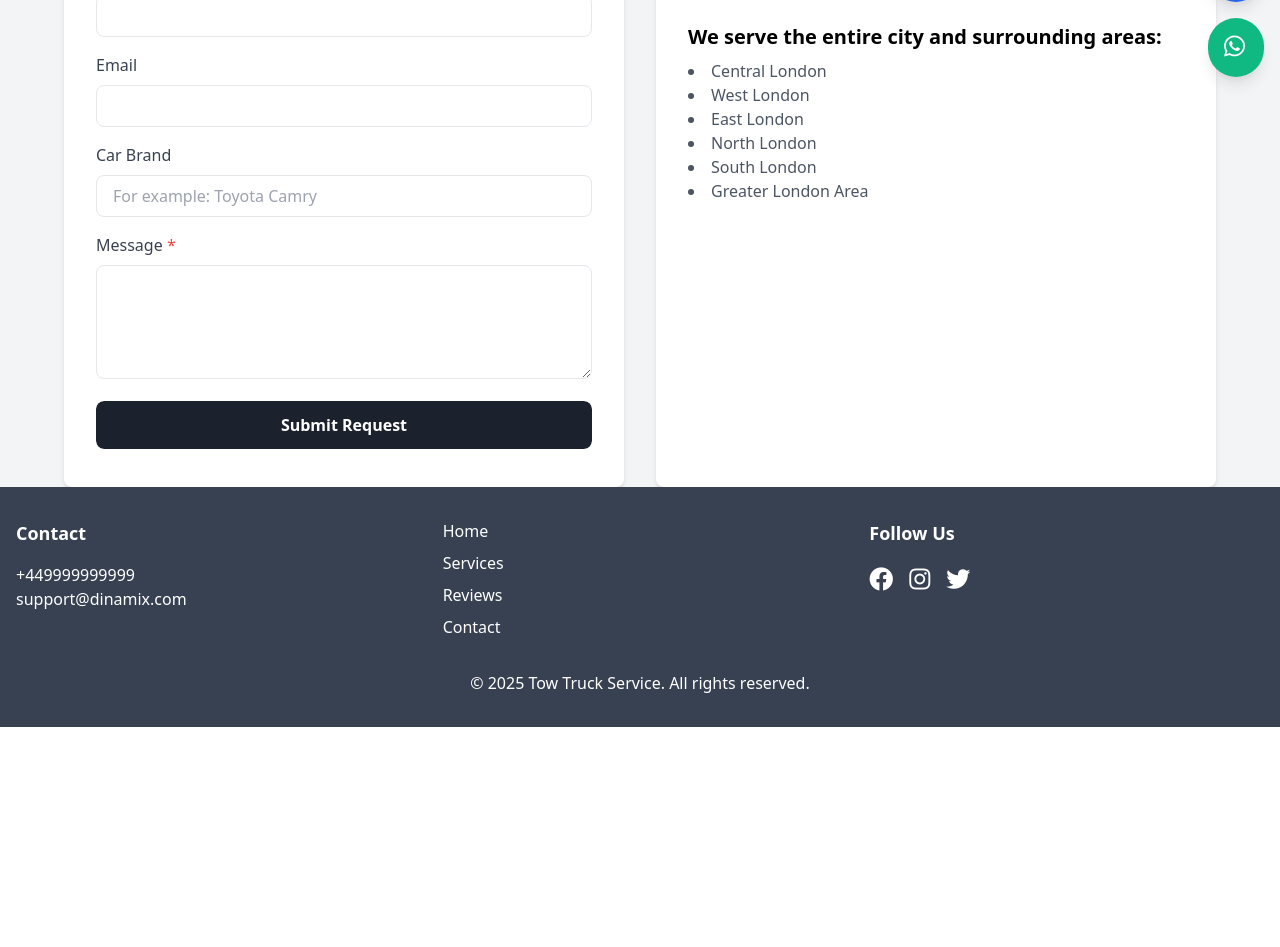
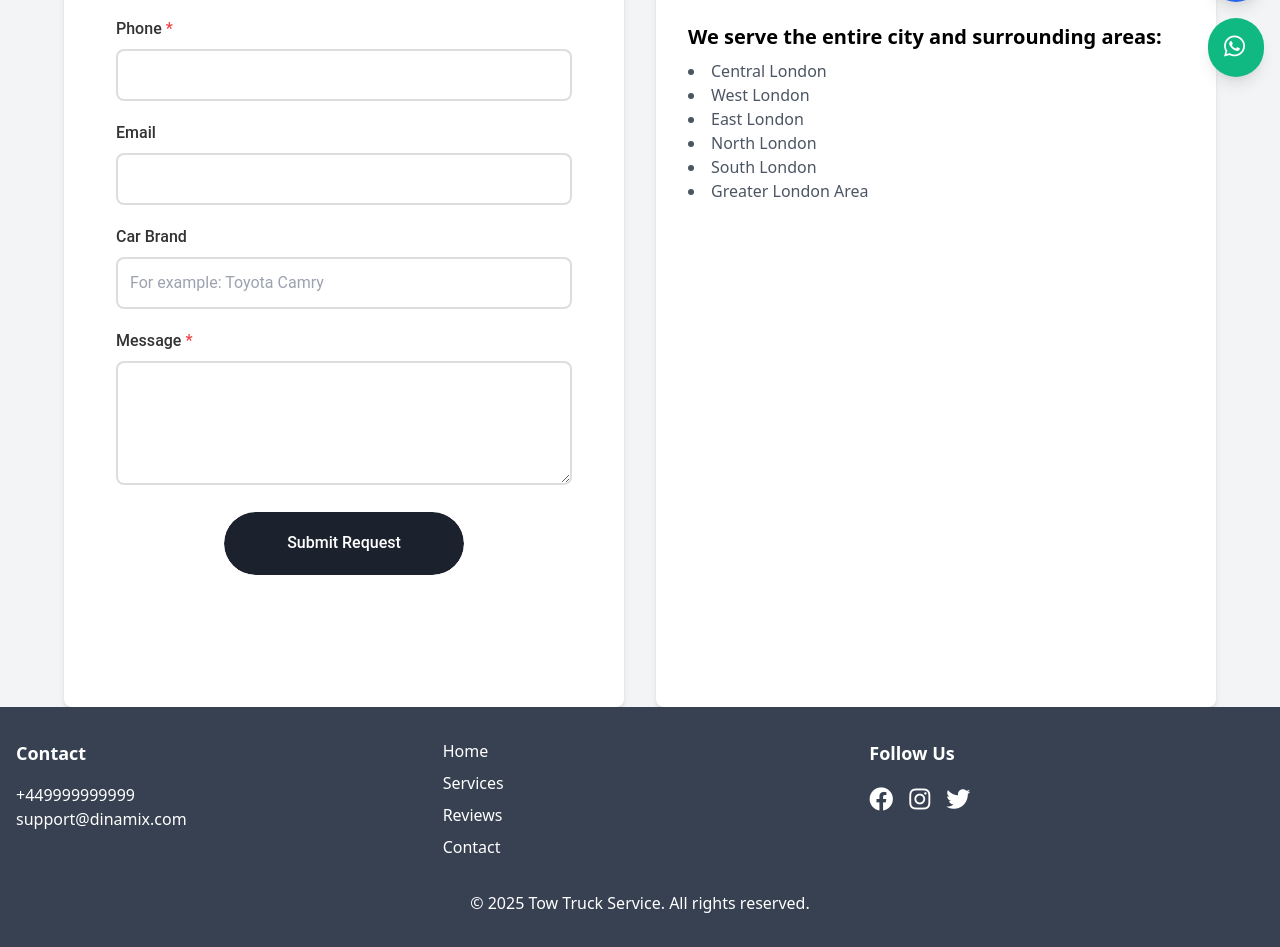
Before and after one commit to Mr-Fulani/recovery_app, a Django app: page /contact/ in a window 1280 px wide. Shown: the part 707-1654 px from the top of the page. Before the commit the page ends 1434 px from the top, so only its background shows below. Run offline with Django 5.2, Linux system fonts and the light colour scheme.

Commit message:
Stable version 3.3 finish

```diff
--- a/recovery_app/static/recovery_app/css/animated-order-button.css
+++ b/recovery_app/static/recovery_app/css/animated-order-button.css
@@ -1,4 +1,4 @@
-/* Animated Order Button Styles */
+/* CSS ПЕРЕМЕННЫЕ - оставляем глобальными */
 :root {
     --primary: #ef4444;
     --primary-light: #f87171;
@@ -12,66 +12,117 @@
     --sand-light: #fbbf24;
 }
 
-.order-btn {
+/* КОНТЕЙНЕР ДЛЯ ИЗОЛЯЦИИ СТИЛЕЙ */
+.order-form-wrapper {
+    font-family: Roboto, Arial, sans-serif;
+    display: flex;
+    flex-direction: column;
+    justify-content: center;
+    align-items: center;
+    padding: 40px 20px;
+    box-sizing: border-box;
+    background: white;
+    border-radius: 12px;
+    /* Можно добавить тень для выделения */
+    /* box-shadow: 0 4px 20px rgba(0,0,0,0.1); */
+}
+
+/* СТИЛИ ФОРМЫ - теперь только внутри wrapper */
+.order-form-wrapper .form-container {
+    max-width: 500px;
+    width: 100%;
+    margin-bottom: 40px;
+}
+
+.order-form-wrapper .form-group {
+    margin-bottom: 20px;
+}
+
+.order-form-wrapper .form-group label {
+    display: block;
+    margin-bottom: 8px;
+    color: #333;
+    font-weight: 500;
+}
+
+.order-form-wrapper .form-group input,
+.order-form-wrapper .form-group textarea {
+    width: 100%;
+    padding: 12px;
+    border: 2px solid #ddd;
+    border-radius: 8px;
+    font-size: 16px;
+    transition: border-color 0.3s ease;
+    box-sizing: border-box;
+}
+
+.order-form-wrapper .form-group input:focus,
+.order-form-wrapper .form-group textarea:focus {
+    outline: none;
+    border-color: var(--primary);
+}
+
+.order-form-wrapper .required {
+    color: #ef4444;
+}
+
+.order-form-wrapper .error {
+    border-color: #ef4444 !important;
+}
+
+.order-form-wrapper .error-message {
+    color: #ef4444;
+    font-size: 14px;
+    margin-top: 5px;
+}
+
+/* ОРИГИНАЛЬНЫЕ СТИЛИ КНОПКИ - БЕЗ ИЗМЕНЕНИЙ! */
+.order {
     -webkit-appearance: none;
     -moz-appearance: none;
     appearance: none;
     border: 0;
     background: var(--dark);
     position: relative;
-    height: 48px;
-    width: 100%;
+    height: 63px;
+    width: 240px;
     padding: 0;
     outline: none;
     cursor: pointer;
-    border-radius: 8px;
+    border-radius: 32px;
     -webkit-mask-image: -webkit-radial-gradient(white, black);
     -webkit-tap-highlight-color: transparent;
     overflow: hidden;
-    transition: transform 0.3s ease, background-color 0.3s ease;
-    font-weight: bold;
-    font-size: 16px;
+    transition: transform 0.3s ease;
+    margin: 20px auto;
+    display: block;
 }
 
-.order-btn:hover {
-    background: var(--grey-dark);
-}
-
-.order-btn:active {
-    transform: scale(0.98);
-}
-
-.order-btn:disabled {
-    cursor: not-allowed;
-    opacity: 0.7;
-}
-
-.order-btn span {
+.order span {
     --o: 1;
     position: absolute;
     left: 0;
     right: 0;
     text-align: center;
-    top: 50%;
-    transform: translateY(-50%);
+    top: 19px;
     line-height: 24px;
     color: var(--white);
     font-size: 16px;
-    font-weight: bold;
+    font-weight: 500;
     opacity: var(--o);
     transition: opacity 0.3s ease;
 }
 
-.order-btn span.default {
+.order span.default {
     transition-delay: 0.3s;
 }
 
-.order-btn span.success {
+.order span.success {
     --offset: 16px;
     --o: 0;
 }
 
-.order-btn span.success svg {
+.order span.success svg {
     width: 12px;
     height: 10px;
     display: inline-block;
@@ -87,21 +138,24 @@
     transition: stroke-dashoffset 0.3s ease;
 }
 
-.order-btn .lines {
+.order:active {
+    transform: scale(0.96);
+}
+
+.order .lines {
     opacity: 0;
     position: absolute;
     height: 3px;
     background: var(--white);
     border-radius: 2px;
     width: 6px;
-    top: 50%;
-    transform: translateY(-50%);
+    top: 30px;
     left: 100%;
     box-shadow: 15px 0 0 var(--white), 30px 0 0 var(--white), 45px 0 0 var(--white), 60px 0 0 var(--white), 75px 0 0 var(--white), 90px 0 0 var(--white), 105px 0 0 var(--white), 120px 0 0 var(--white), 135px 0 0 var(--white), 150px 0 0 var(--white), 165px 0 0 var(--white), 180px 0 0 var(--white), 195px 0 0 var(--white), 210px 0 0 var(--white), 225px 0 0 var(--white), 240px 0 0 var(--white), 255px 0 0 var(--white), 270px 0 0 var(--white), 285px 0 0 var(--white), 300px 0 0 var(--white), 315px 0 0 var(--white), 330px 0 0 var(--white);
 }
 
-.order-btn .back,
-.order-btn .box {
+.order .back,
+.order .box {
     --start: var(--white);
     --stop: var(--grey-light);
     border-radius: 2px;
@@ -109,18 +163,17 @@
     position: absolute;
 }
 
-.order-btn .truck {
+.order .truck {
     width: 60px;
     height: 41px;
     left: 100%;
     z-index: 1;
-    top: 50%;
-    transform: translateY(-50%) translateX(24px);
+    top: 11px;
     position: absolute;
+    transform: translateX(24px);
 }
 
-.order-btn .truck:before,
-.order-btn .truck:after {
+.order .truck:before, .order .truck:after {
     --r: -90deg;
     content: "";
     height: 2px;
@@ -134,16 +187,16 @@
     transform: rotate(var(--r));
 }
 
-.order-btn .truck:before {
+.order .truck:before {
     top: 4px;
 }
 
-.order-btn .truck:after {
+.order .truck:after {
     --r: 90deg;
     bottom: 4px;
 }
 
-.order-btn .truck .back {
+.order .truck .back {
     left: 0;
     top: 0;
     width: 60px;
@@ -151,7 +204,7 @@
     z-index: 1;
 }
 
-.order-btn .truck .front {
+.order .truck .front {
     overflow: hidden;
     position: absolute;
     border-radius: 2px 9px 9px 2px;
@@ -160,14 +213,13 @@
     left: 60px;
 }
 
-.order-btn .truck .front:before,
-.order-btn .truck .front:after {
+.order .truck .front:before, .order .truck .front:after {
     content: "";
     position: absolute;
     display: block;
 }
 
-.order-btn .truck .front:before {
+.order .truck .front:before {
     height: 13px;
     width: 2px;
     left: 0;
@@ -175,7 +227,7 @@
     background: linear-gradient(var(--grey), var(--grey-dark));
 }
 
-.order-btn .truck .front:after {
+.order .truck .front:after {
     border-radius: 2px 9px 9px 2px;
     background: var(--primary);
     width: 24px;
@@ -183,7 +235,7 @@
     right: 0;
 }
 
-.order-btn .truck .front .window {
+.order .truck .front .window {
     overflow: hidden;
     border-radius: 2px 8px 8px 2px;
     background: var(--primary-light);
@@ -197,21 +249,20 @@
     transform-origin: 0 50%;
 }
 
-.order-btn .truck .front .window:before,
-.order-btn .truck .front .window:after {
+.order .truck .front .window:before, .order .truck .front .window:after {
     content: "";
     position: absolute;
     right: 0;
 }
 
-.order-btn .truck .front .window:before {
+.order .truck .front .window:before {
     top: 0;
     bottom: 0;
     width: 14px;
     background: var(--dark);
 }
 
-.order-btn .truck .front .window:after {
+.order .truck .front .window:after {
     width: 14px;
     top: 7px;
     height: 4px;
@@ -221,7 +272,7 @@
     box-shadow: 0 7px 0 rgba(255, 255, 255, 0.14);
 }
 
-.order-btn .truck .light {
+.order .truck .light {
     width: 3px;
     height: 8px;
     left: 83px;
@@ -232,7 +283,7 @@
     background: #f0dc5f;
 }
 
-.order-btn .truck .light:before {
+.order .truck .light:before {
     content: "";
     height: 4px;
     width: 7px;
@@ -246,26 +297,24 @@
     background: linear-gradient(90deg, #f0dc5f, rgba(240, 220, 95, 0.7), rgba(240, 220, 95, 0));
 }
 
-.order-btn .truck .light.top {
+.order .truck .light.top {
     top: 4px;
 }
 
-.order-btn .truck .light.bottom {
+.order .truck .light.bottom {
     bottom: 4px;
 }
 
-.order-btn .box {
+.order .box {
     --start: var(--sand-light);
     --stop: var(--sand);
     width: 21px;
     height: 21px;
     right: 100%;
-    top: 50%;
-    transform: translateY(-50%);
+    top: 21px;
 }
 
-.order-btn .box:before,
-.order-btn .box:after {
+.order .box:before, .order .box:after {
     content: "";
     top: 10px;
     position: absolute;
@@ -273,77 +322,97 @@
     right: 0;
 }
 
-.order-btn .box:before {
+.order .box:before {
     height: 3px;
     margin-top: -1px;
     background: rgba(0, 0, 0, 0.1);
 }
 
-.order-btn .box:after {
+.order .box:after {
     height: 1px;
     background: rgba(0, 0, 0, 0.15);
 }
 
-/* Animation States */
-.order-btn.animate .default {
+/* ВСЕ АНИМАЦИИ - БЕЗ ИЗМЕНЕНИЙ */
+.order.animate .default {
     --o: 0;
     transition-delay: 0s;
 }
 
-.order-btn.animate .success {
+.order.animate .success {
     --offset: 0;
     --o: 1;
-    transition-delay: 5s;
+    transition-delay: 7s;
 }
 
-.order-btn.animate .success svg {
-    transition-delay: 5.3s;
+.order.animate .success svg {
+    transition-delay: 7.3s;
 }
 
-.order-btn.animate .truck {
-    animation: truck 6s ease forwards;
+.order.animate .truck {
+    -webkit-animation: truck 10s ease forwards;
+    animation: truck 10s ease forwards;
 }
 
-.order-btn.animate .truck:before {
+.order.animate .truck:before {
+    -webkit-animation: door1 2.4s ease forwards 0.3s;
     animation: door1 2.4s ease forwards 0.3s;
 }
 
-.order-btn.animate .truck:after {
+.order.animate .truck:after {
+    -webkit-animation: door2 2.4s ease forwards 0.6s;
     animation: door2 2.4s ease forwards 0.6s;
 }
 
-.order-btn.animate .truck .light:before {
-    animation: light 6s ease forwards;
+.order.animate .truck .light:before {
+    -webkit-animation: light 10s ease forwards;
+    animation: light 10s ease forwards;
 }
 
-.order-btn.animate .box {
-    animation: box 6s ease forwards;
+.order.animate .box {
+    -webkit-animation: box 10s ease forwards;
+    animation: box 10s ease forwards;
 }
 
-.order-btn.animate .lines {
-    animation: lines 6s ease forwards;
+.order.animate .lines {
+    -webkit-animation: lines 10s ease forwards;
+    animation: lines 10s ease forwards;
 }
 
-/* Keyframes */
-@keyframes truck {
+@-webkit-keyframes truck {
     10%, 30% {
-        transform: translateY(-50%) translateX(-164px);
+        transform: translateX(-164px);
     }
     40% {
-        transform: translateY(-50%) translateX(-104px);
+        transform: translateX(-104px);
     }
     60% {
-        transform: translateY(-50%) translateX(-224px);
+        transform: translateX(-224px);
     }
     75%, 100% {
-        transform: translateY(-50%) translateX(24px);
+        transform: translateX(24px);
     }
 }
 
-@keyframes lines {
+@keyframes truck {
+    10%, 30% {
+        transform: translateX(-164px);
+    }
+    40% {
+        transform: translateX(-104px);
+    }
+    60% {
+        transform: translateX(-224px);
+    }
+    75%, 100% {
+        transform: translateX(24px);
+    }
+}
+
+@-webkit-keyframes lines {
     0%, 30% {
         opacity: 0;
-        transform: translateY(-50%) scaleY(0.7) translateX(0);
+        transform: scaleY(0.7) translateX(0);
     }
     35%, 65% {
         opacity: 1;
@@ -352,10 +421,35 @@
         opacity: 0;
     }
     100% {
-        transform: translateY(-50%) scaleY(0.7) translateX(-400px);
+        transform: scaleY(0.7) translateX(-400px);
+    }
+}
+@keyframes lines {
+    0%, 30% {
+        opacity: 0;
+        transform: scaleY(0.7) translateX(0);
+    }
+    35%, 65% {
+        opacity: 1;
+    }
+    70% {
+        opacity: 0;
+    }
+    100% {
+        transform: scaleY(0.7) translateX(-400px);
     }
 }
 
+@-webkit-keyframes light {
+    0%, 30% {
+        opacity: 0;
+        transform: perspective(2px) rotateY(-15deg) scaleX(0.88);
+    }
+    40%, 100% {
+        opacity: 1;
+        transform: perspective(2px) rotateY(-15deg) scaleX(0.94);
+    }
+}
 @keyframes light {
     0%, 30% {
         opacity: 0;
@@ -367,33 +461,61 @@
     }
 }
 
+@-webkit-keyframes door1 {
+    30%, 50% {
+        transform: rotate(32deg);
+    }
+}
 @keyframes door1 {
     30%, 50% {
         transform: rotate(32deg);
     }
 }
 
+@-webkit-keyframes door2 {
+    30%, 50% {
+        transform: rotate(-32deg);
+    }
+}
 @keyframes door2 {
     30%, 50% {
         transform: rotate(-32deg);
     }
 }
 
-@keyframes box {
+@-webkit-keyframes box {
     8%, 10% {
-        transform: translateY(-50%) translateX(40px);
+        transform: translateX(40px);
         opacity: 1;
     }
     25% {
-        transform: translateY(-50%) translateX(112px);
+        transform: translateX(112px);
         opacity: 1;
     }
     26% {
-        transform: translateY(-50%) translateX(112px);
+        transform: translateX(112px);
         opacity: 0;
     }
     27%, 100% {
-        transform: translateY(-50%) translateX(0px);
+        transform: translateX(0px);
         opacity: 0;
     }
 }
+@keyframes box {
+    8%, 10% {
+        transform: translateX(40px);
+        opacity: 1;
+    }
+    25% {
+        transform: translateX(112px);
+        opacity: 1;
+    }
+    26% {
+        transform: translateX(112px);
+        opacity: 0;
+    }
+    27%, 100% {
+        transform: translateX(0px);
+        opacity: 0;
+    }
+}
--- a/recovery_app/templates/includes/contact_form.html
+++ b/recovery_app/templates/includes/contact_form.html
@@ -1,34 +1,37 @@
 {% load static %}
 
+<div class="order-form-wrapper">
     <h2 class="text-3xl font-bold text-center mb-8">Order a Tow Truck</h2>
-<form method="post" action="{% url 'recovery_app:contact' %}" class="max-w-lg mx-auto" id="orderForm"> {# Добавил id="orderForm" #}
+
+    <form method="post" action="{% url 'recovery_app:contact' %}" class="form-container" id="orderForm">
         {% csrf_token %}
-    <div class="mb-4">
-        <label for="name" class="block text-gray-700 mb-2">Your Name <span class="text-red-500">*</span></label>
-        <input type="text" id="name" name="name" required
-               class="w-full px-4 py-2 border rounded-lg focus:outline-none focus:border-blue-500 form-input">
+
+        <div class="form-group">
+            <label for="name">Your Name <span class="required">*</span></label>
+            <input type="text" id="name" name="name" required>
         </div>
-    <div class="mb-4">
-        <label for="phone" class="block text-gray-700 mb-2">Phone <span class="text-red-500">*</span></label>
-        <input type="tel" id="phone" name="phone" required
-               class="w-full px-4 py-2 border rounded-lg focus:outline-none focus:border-blue-500 form-input">
+
+        <div class="form-group">
+            <label for="phone">Phone <span class="required">*</span></label>
+            <input type="tel" id="phone" name="phone" required>
         </div>
-    <div class="mb-4">
-        <label for="email" class="block text-gray-700 mb-2">Email</label>
-        <input type="email" id="email" name="email"
-               class="w-full px-4 py-2 border rounded-lg focus:outline-none focus:border-blue-500 form-input">
+
+        <div class="form-group">
+            <label for="email">Email</label>
+            <input type="email" id="email" name="email">
         </div>
-    <div class="mb-4">
-        <label for="car_brand" class="block text-gray-700 mb-2">Car Brand</label>
-        <input type="text" id="car_brand" name="car_brand" placeholder="For example: Toyota Camry"
-               class="w-full px-4 py-2 border rounded-lg focus:outline-none focus:border-blue-500 form-input">
+
+        <div class="form-group">
+            <label for="car_brand">Car Brand</label>
+            <input type="text" id="car_brand" name="car_brand" placeholder="For example: Toyota Camry">
         </div>
-    <div class="mb-4">
-        <label for="message" class="block text-gray-700 mb-2">Message <span class="text-red-500">*</span></label>
-        <textarea id="message" name="message" rows="4" required
-                  class="w-full px-4 py-2 border rounded-lg focus:outline-none focus:border-blue-500 form-input"></textarea>
+
+        <div class="form-group">
+            <label for="message">Message <span class="required">*</span></label>
+            <textarea id="message" name="message" rows="4" required></textarea>
         </div>
-    <button type="submit" class="order-btn" id="orderBtn">
+
+        <button type="submit" class="order" id="orderBtn">
             <span class="default">Submit Request</span>
             <span class="success">Request Sent
                 <svg viewBox="0 0 12 10">
@@ -47,3 +50,4 @@
             <div class="lines"></div>
         </button>
     </form>
+</div>
```
Also changed, not shown: recovery_app/static/recovery_app/js/animated-order-button.js (+35 -132 lines). Lines whose indentation alone changed are shown as unchanged.
